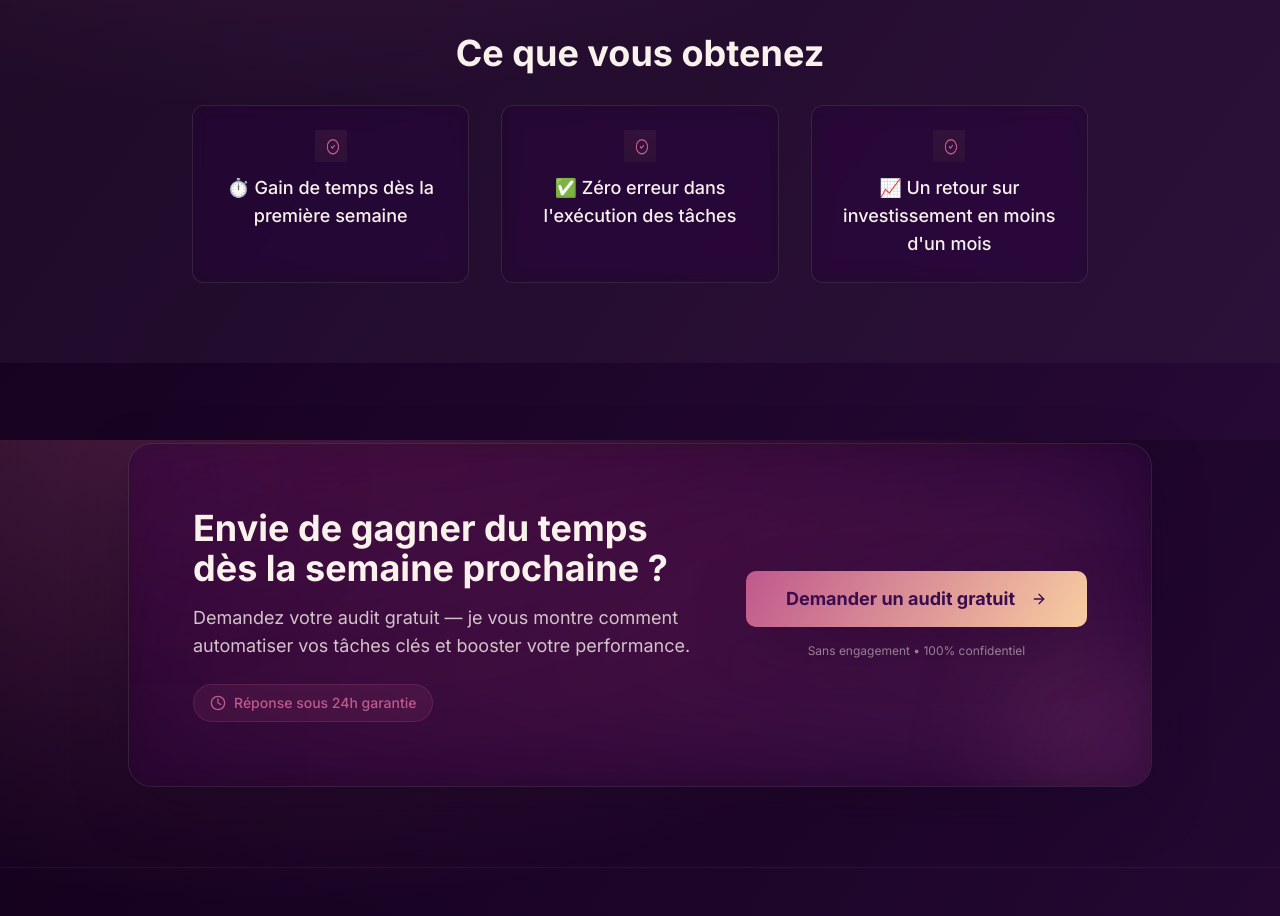
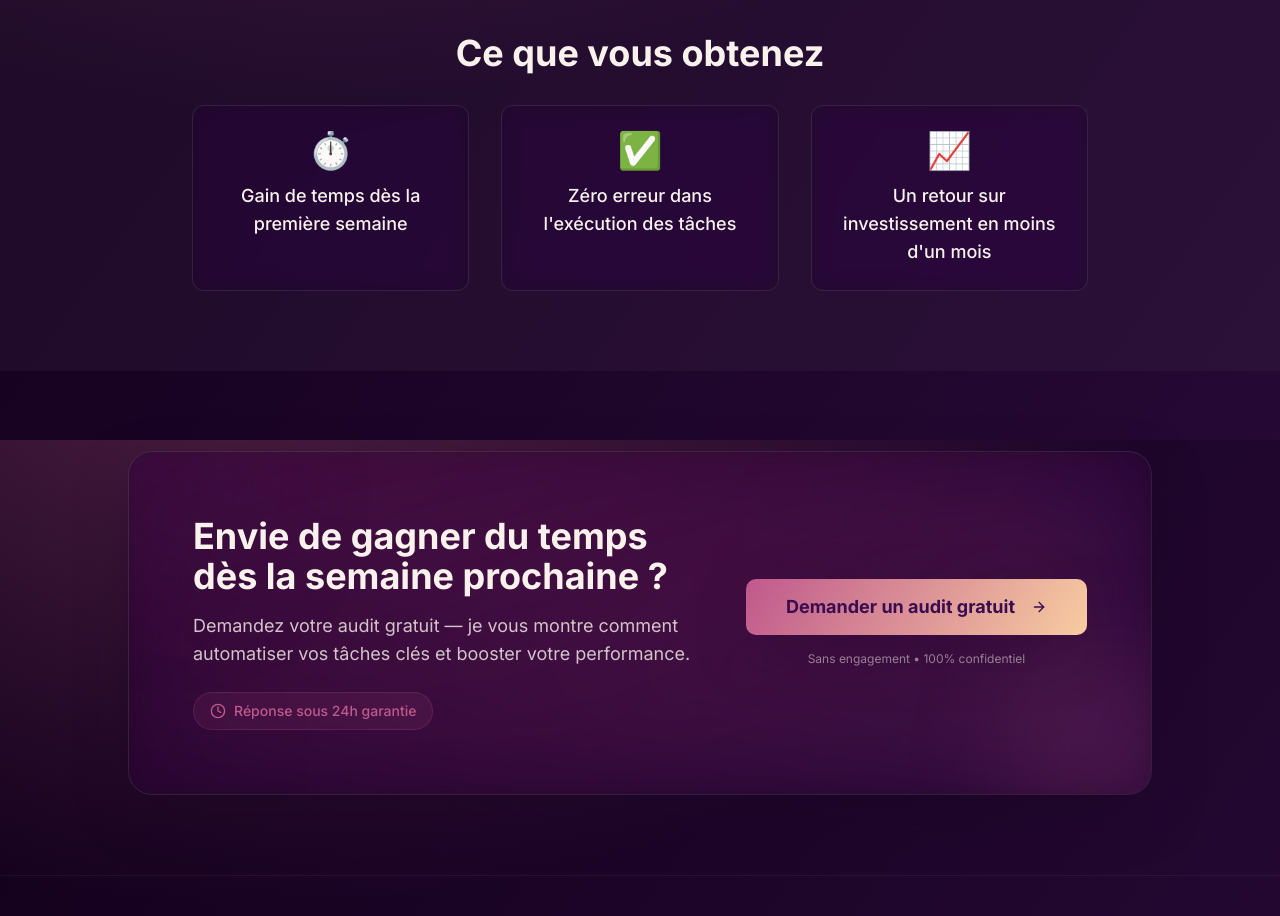
Before and after one commit to feliciafch-svg/leanit-flow, a React (Vite) app: page /solutions/automatisations in a window 1280 px wide. Shown: the part 3560-4476 px from the top of the page. Built offline with nearby package versions, Linux system fonts and the light colour scheme; the HTML template or start-up script is replaced by a standard one.

Commit message:
Refactor AutomationPage icons

```diff
--- a/src/pages/AutomationPage.tsx
+++ b/src/pages/AutomationPage.tsx
@@ -5,7 +5,6 @@ import { Button } from "@/components/ui/button";
 import { CheckCircle2, Workflow, Zap, Mail, FileText, Users } from "lucide-react";
 import { Link } from "react-router-dom";
 import automationImg from "@/assets/automation-flows.jpg";
-import checkIcon from "@/assets/check-icon.png";
 
 const AutomationPage = () => {
   const benefits = [
@@ -257,17 +256,17 @@ const AutomationPage = () => {
 
               <div className="grid md:grid-cols-3 gap-8">
                 {[
-                  "⏱️ Gain de temps dès la première semaine",
-                  "✅ Zéro erreur dans l'exécution des tâches",
-                  "📈 Un retour sur investissement en moins d'un mois"
-                ].map((promise, index) => (
+                  { emoji: "⏱️", text: "Gain de temps dès la première semaine" },
+                  { emoji: "✅", text: "Zéro erreur dans l'exécution des tâches" },
+                  { emoji: "📈", text: "Un retour sur investissement en moins d'un mois" }
+                ].map(({ emoji, text }, index) => (
                   <div
                     key={index}
                     className="glass rounded-xl p-6 animate-fade-in-up"
                     style={{ animationDelay: `${index * 0.1}s` }}
                   >
-                    <img src={checkIcon} alt="Check" className="w-8 h-8 mx-auto mb-3" />
-                    <p className="text-lg font-medium">{promise}</p>
+                    <div className="text-4xl mb-3">{emoji}</div>
+                    <p className="text-lg font-medium">{text}</p>
                   </div>
                 ))}
               </div>
```
